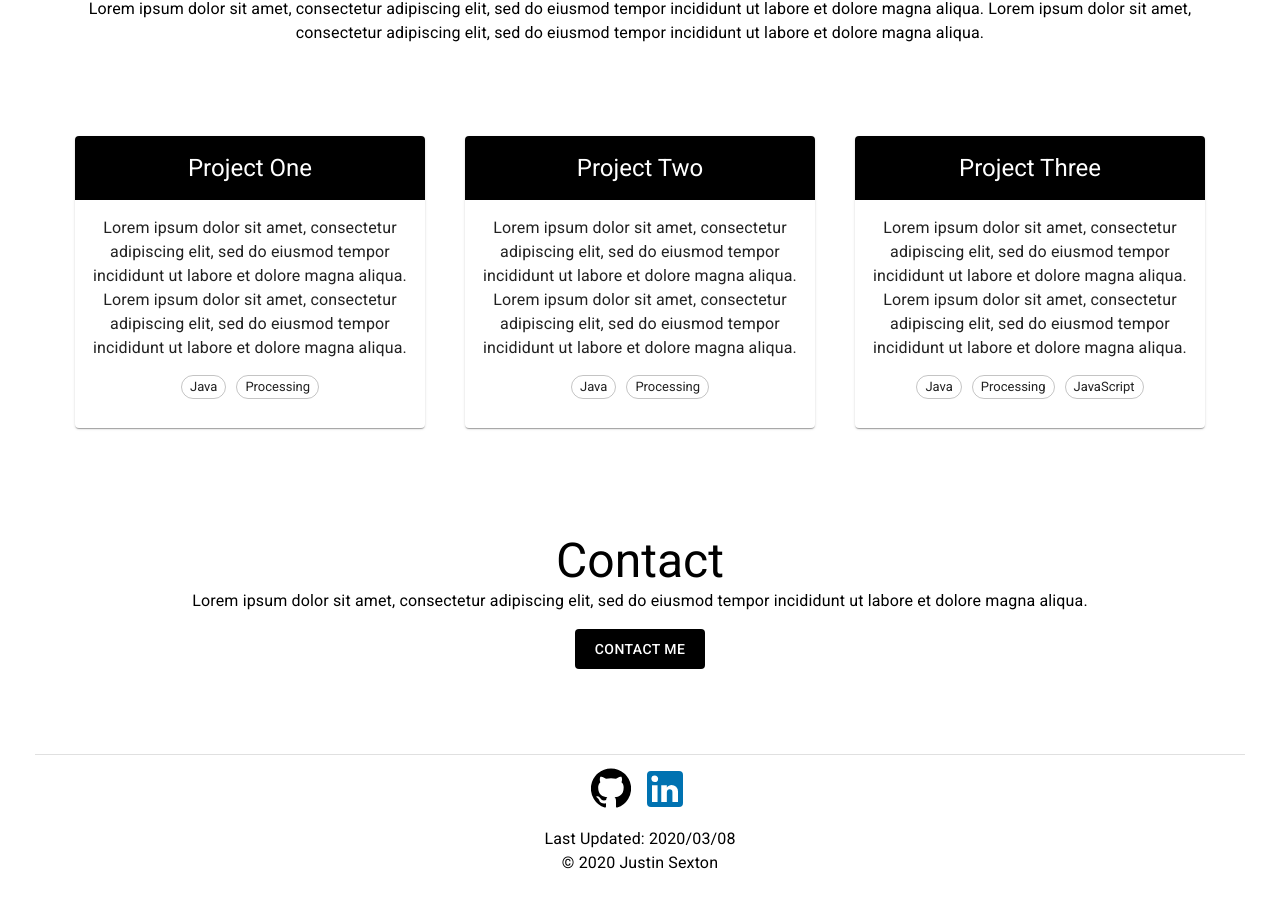
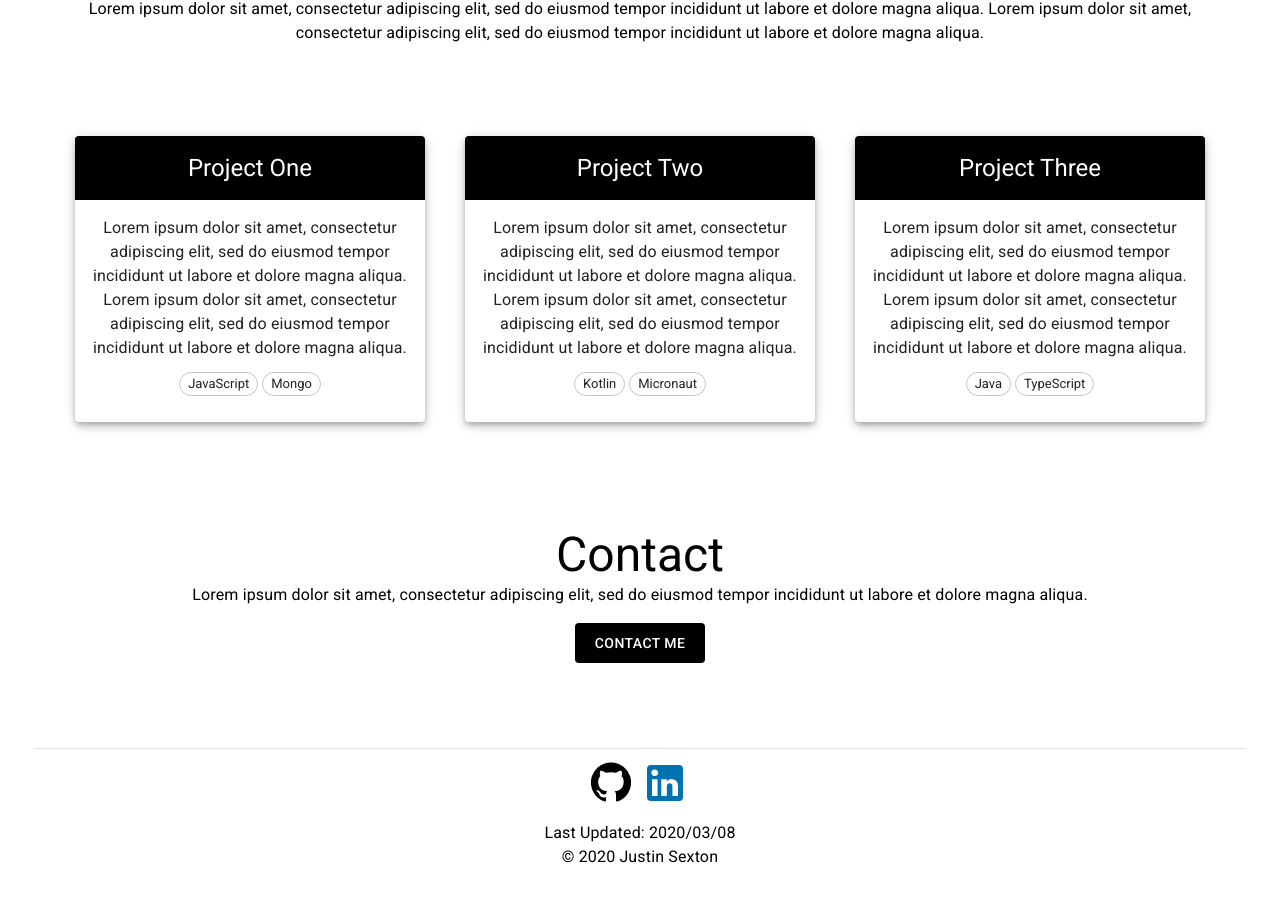
Before and after one commit to jsexton-portfolio/portfolio-website, a React (Create React App) app: page / in a window 1280 px wide. Shown: the part 1258-2166 px from the top of the page. Built offline with nearby package versions, Linux system fonts and the light colour scheme.

Commit message:
Project summary cards on home page now elevate when hovered over

```diff
--- a/src/components/Career/Projects/ProjectCard/ProjectCard.js
+++ b/src/components/Career/Projects/ProjectCard/ProjectCard.js
@@ -48,7 +48,10 @@ export const ProjectCard = ({
         <Grid container style={{ marginTop: 15 }} spacing={1}>
           {technologies.map((technology, index) =>
             <Grid item key={index}>
-              <PortfolioChip technology={technology} />
+              <PortfolioChip
+                technology={technology}
+                variant="outlined"
+                size="medium" />
             </Grid>
           )}
         </Grid>
--- a/src/components/Home/Home.js
+++ b/src/components/Home/Home.js
@@ -1,6 +1,7 @@
 import { Container, Typography } from '@material-ui/core'
 import React from 'react'
 import { Link } from 'react-router-dom'
+import { technologies } from '../../util/technologies'
 import { PortfolioButton } from '../PortfolioButton/PortfolioButton'
 import { CareerSection } from './CareerSection/CareerSection'
 import { useStyles } from './style'
@@ -10,14 +11,8 @@ const projects = [
     title: 'Project One',
     description: 'Lorem ipsum dolor sit amet, consectetur adipiscing elit, sed do eiusmod tempor incididunt ut labore et dolore magna aliqua. Lorem ipsum dolor sit amet, consectetur adipiscing elit, sed do eiusmod tempor incididunt ut labore et dolore magna aliqua.',
     technologies: [
-      {
-        name: 'Java',
-        link: 'https://en.wikipedia.org/wiki/Java_(programming_language)'
-      },
-      {
-        name: 'Processing',
-        link: ''
-      }
+      technologies.JAVASCRIPT,
+      technologies.MONGO
     ],
     projectLink: ''
   },
@@ -25,14 +20,8 @@ const projects = [
     title: 'Project Two',
     description: 'Lorem ipsum dolor sit amet, consectetur adipiscing elit, sed do eiusmod tempor incididunt ut labore et dolore magna aliqua. Lorem ipsum dolor sit amet, consectetur adipiscing elit, sed do eiusmod tempor incididunt ut labore et dolore magna aliqua.',
     technologies: [
-      {
-        name: 'Java',
-        link: 'https://en.wikipedia.org/wiki/Java_(programming_language)'
-      },
-      {
-        name: 'Processing',
-        link: ''
-      }
+      technologies.KOTLIN,
+      technologies.MICRONAUT
     ],
     projectLink: ''
   },
@@ -40,18 +29,8 @@ const projects = [
     title: 'Project Three',
     description: 'Lorem ipsum dolor sit amet, consectetur adipiscing elit, sed do eiusmod tempor incididunt ut labore et dolore magna aliqua. Lorem ipsum dolor sit amet, consectetur adipiscing elit, sed do eiusmod tempor incididunt ut labore et dolore magna aliqua.',
     technologies: [
-      {
-        name: 'Java',
-        link: 'https://en.wikipedia.org/wiki/Java_(programming_language)'
-      },
-      {
-        name: 'Processing',
-        link: ''
-      },
-      {
-        name: 'JavaScript',
-        link: ''
-      }
+      technologies.JAVA,
+      technologies.TYPESCRIPT
     ],
     projectLink: ''
   }
--- a/src/components/Home/ProjectSummaryCard/ProjectSummaryCard.js
+++ b/src/components/Home/ProjectSummaryCard/ProjectSummaryCard.js
@@ -1,16 +1,33 @@
-import { Card, CardContent, CardHeader, Chip, Container, Typography } from '@material-ui/core'
+import { Card, CardContent, CardHeader, Container, Typography } from '@material-ui/core'
 import PropTypes from 'prop-types'
 import React from 'react'
+import { PortfolioChip } from '../../PortfolioChip/PortfolioChip'
 import { useStyles } from './style'
 
 // Design decision to make project link required.
 // If project is not viewable from a link, it should not be listed.
 
-export const ProjectSummaryCard = ({ title, description, technologies, projectLink }) => {
+export const ProjectSummaryCard = ({
+  title,
+  description,
+  technologies,
+  projectLink,
+  elevate = true
+}) => {
   const classes = useStyles()
 
+  const [elevation, setElevation] = React.useState(5)
+
+  const handleMouseOver = () => elevate && setElevation(12)
+  const handleMouseOut = () => elevate && setElevation(5)
+
   return (
-    <Card className={classes.root}>
+    <Card
+      className={classes.root}
+      elevation={elevation}
+      onMouseOver={handleMouseOver}
+      onMouseOut={handleMouseOut}
+    >
       <CardHeader title={title} className={classes.header} />
 
       <CardContent>
@@ -19,14 +36,12 @@ export const ProjectSummaryCard = ({ title, description, technologies, projectLi
         </Typography>
 
         <Container className={classes.technologyChips}>
-          {technologies.map((tech, index) =>
-            <Chip
+          {technologies.map((technology, index) =>
+            <PortfolioChip
               variant="outlined"
               size="small"
-              label={tech.name}
-              href={tech.link}
-              className={classes.technologyChip}
-              clickable
+              technology={technology}
+              style={{ margin: 2 }}
               key={index}
             />)}
         </Container>
@@ -39,5 +54,6 @@ ProjectSummaryCard.propTypes = {
   title: PropTypes.string.isRequired,
   description: PropTypes.string.isRequired,
   technologies: PropTypes.array.isRequired,
-  projectLink: PropTypes.string.isRequired
+  projectLink: PropTypes.string.isRequired,
+  elevate: PropTypes.bool
 }
--- a/src/components/PortfolioChip/PortfolioChip.js
+++ b/src/components/PortfolioChip/PortfolioChip.js
@@ -16,8 +16,6 @@ export const PortfolioChip = ({
       style= {{ textDecoration: 'none' }}
     >
       <Chip
-        variant="outlined"
-        size="medium"
         label={name}
         clickable
         {...other}
```
